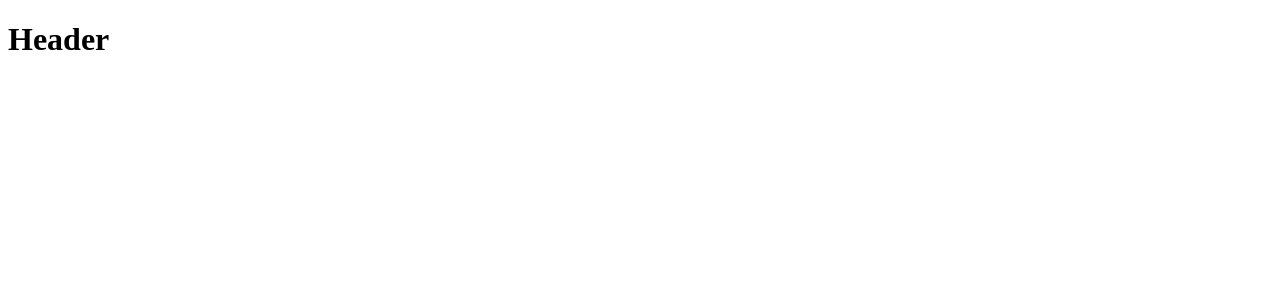
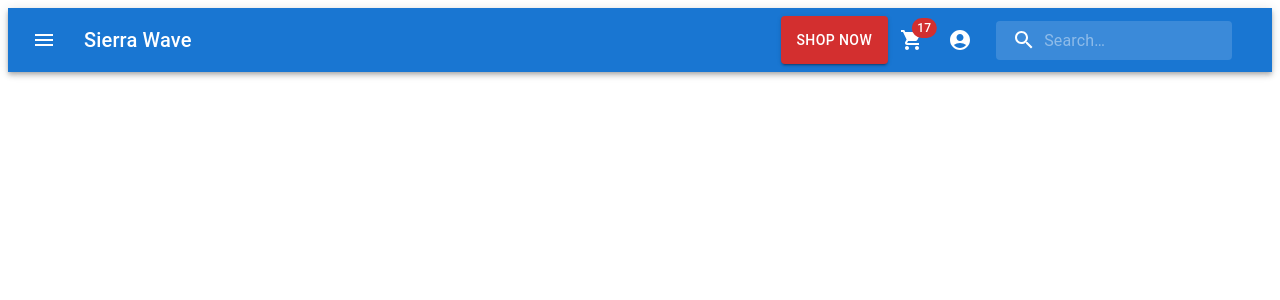
Before and after one commit to ljcuriel10/sierra-wave, a React (Create React App) app: page / in a window 1280 px wide. Shown: the top 300 px of the page. Built offline with nearby package versions, Linux system fonts and the light colour scheme.

Commit message:
Navbar initial setup

```diff
--- a/package.json
+++ b/package.json
@@ -5,6 +5,7 @@
   "dependencies": {
     "@emotion/react": "^11.9.0",
     "@emotion/styled": "^11.8.1",
+    "@mui/icons-material": "^5.6.0",
     "@mui/material": "^5.6.0",
     "@testing-library/jest-dom": "^5.16.4",
     "@testing-library/react": "^12.1.4",
--- a/public/index.html
+++ b/public/index.html
@@ -10,34 +10,11 @@
       content="Web site created using create-react-app"
     />
     <link rel="apple-touch-icon" href="%PUBLIC_URL%/logo192.png" />
-    <!--
-      manifest.json provides metadata used when your web app is installed on a
-      user's mobile device or desktop. See https://developers.google.com/web/fundamentals/web-app-manifest/
-    -->
     <link rel="manifest" href="%PUBLIC_URL%/manifest.json" />
-    <!--
-      Notice the use of %PUBLIC_URL% in the tags above.
-      It will be replaced with the URL of the `public` folder during the build.
-      Only files inside the `public` folder can be referenced from the HTML.
-
-      Unlike "/favicon.ico" or "favicon.ico", "%PUBLIC_URL%/favicon.ico" will
-      work correctly both with client-side routing and a non-root public URL.
-      Learn how to configure a non-root public URL by running `npm run build`.
-    -->
-    <title>React App</title>
+    <title>Sierra Wave</title>
   </head>
   <body>
     <noscript>You need to enable JavaScript to run this app.</noscript>
     <div id="root"></div>
-    <!--
-      This HTML file is a template.
-      If you open it directly in the browser, you will see an empty page.
-
-      You can add webfonts, meta tags, or analytics to this file.
-      The build step will place the bundled scripts into the <body> tag.
-
-      To begin the development, run `npm start` or `yarn start`.
-      To create a production bundle, use `npm run build` or `yarn build`.
-    -->
   </body>
 </html>
--- a/src/App.js
+++ b/src/App.js
@@ -1,5 +1,6 @@
 import React from "react";
 import Header from "./components/Header";
+
 
 function App() {
   return (
--- a/src/components/Header.js
+++ b/src/components/Header.js
@@ -1,11 +1,220 @@
-import React from 'react'
+import * as React from 'react';
+import { styled, alpha } from '@mui/material/styles';
+import AppBar from '@mui/material/AppBar';
+import Box from '@mui/material/Box';
+import Toolbar from '@mui/material/Toolbar';
+import IconButton from '@mui/material/IconButton';
+import Typography from '@mui/material/Typography';
+import InputBase from '@mui/material/InputBase';
+import Badge from '@mui/material/Badge';
+import MenuItem from '@mui/material/MenuItem';
+import Menu from '@mui/material/Menu';
+import MenuIcon from '@mui/icons-material/Menu';
+import SearchIcon from '@mui/icons-material/Search';
+import AccountCircle from '@mui/icons-material/AccountCircle';
+import MoreIcon from '@mui/icons-material/MoreVert';
+import ShoppingCartIcon from '@mui/icons-material/ShoppingCart';
+import { Button } from '@mui/material';
 
-const Header = () => {
+const Search = styled('div')(({ theme }) => ({
+  position: 'relative',
+  borderRadius: theme.shape.borderRadius,
+  backgroundColor: alpha(theme.palette.common.white, 0.15),
+  '&:hover': {
+    backgroundColor: alpha(theme.palette.common.white, 0.25),
+  },
+  marginRight: theme.spacing(2),
+  marginLeft: 0,
+  width: '100%',
+  [theme.breakpoints.up('sm')]: {
+    marginLeft: theme.spacing(3),
+    width: 'auto',
+  },
+}));
+
+const SearchIconWrapper = styled('div')(({ theme }) => ({
+  padding: theme.spacing(0, 2),
+  height: '100%',
+  position: 'absolute',
+  pointerEvents: 'none',
+  display: 'flex',
+  alignItems: 'center',
+  justifyContent: 'center',
+}));
+
+const StyledInputBase = styled(InputBase)(({ theme }) => ({
+  color: 'inherit',
+  '& .MuiInputBase-input': {
+    padding: theme.spacing(1, 1, 1, 0),
+    // vertical padding + font size from searchIcon
+    paddingLeft: `calc(1em + ${theme.spacing(4)})`,
+    transition: theme.transitions.create('width'),
+    width: '100%',
+    [theme.breakpoints.up('md')]: {
+      width: '20ch',
+    },
+  },
+}));
+
+export default function PrimarySearchAppBar() {
+  const [anchorEl, setAnchorEl] = React.useState(null);
+  const [mobileMoreAnchorEl, setMobileMoreAnchorEl] = React.useState(null);
+
+  const isMenuOpen = Boolean(anchorEl);
+  const isMobileMenuOpen = Boolean(mobileMoreAnchorEl);
+
+  const handleProfileMenuOpen = (event) => {
+    setAnchorEl(event.currentTarget);
+  };
+
+  const handleMobileMenuClose = () => {
+    setMobileMoreAnchorEl(null);
+  };
+
+  const handleMenuClose = () => {
+    setAnchorEl(null);
+    handleMobileMenuClose();
+  };
+
+  const handleMobileMenuOpen = (event) => {
+    setMobileMoreAnchorEl(event.currentTarget);
+  };
+
+  const menuId = 'primary-search-account-menu';
+  const renderMenu = (
+    <Menu
+      anchorEl={anchorEl}
+      anchorOrigin={{
+        vertical: 'top',
+        horizontal: 'right',
+      }}
+      id={menuId}
+      keepMounted
+      transformOrigin={{
+        vertical: 'top',
+        horizontal: 'right',
+      }}
+      open={isMenuOpen}
+      onClose={handleMenuClose}
+    >
+      <MenuItem onClick={handleMenuClose}>Profile</MenuItem>
+      <MenuItem onClick={handleMenuClose}>My account</MenuItem>
+    </Menu>
+  );
+
+  const mobileMenuId = 'primary-search-account-menu-mobile';
+  const renderMobileMenu = (
+    <Menu
+      anchorEl={mobileMoreAnchorEl}
+      anchorOrigin={{
+        vertical: 'top',
+        horizontal: 'right',
+      }}
+      id={mobileMenuId}
+      keepMounted
+      transformOrigin={{
+        vertical: 'top',
+        horizontal: 'right',
+      }}
+      open={isMobileMenuOpen}
+      onClose={handleMobileMenuClose}
+    >
+      <MenuItem>
+        <IconButton size="large" aria-label="show 4 new mails" color="inherit">
+          <Badge badgeContent={4} color="error">
+            <ShoppingCartIcon />
+          </Badge>
+        </IconButton>
+        <p>Cart</p>
+      </MenuItem>
+      <MenuItem onClick={handleProfileMenuOpen}>
+        <IconButton
+          size="large"
+          aria-label="account of current user"
+          aria-controls="primary-search-account-menu"
+          aria-haspopup="true"
+          color="inherit"
+        >
+          <AccountCircle />
+        </IconButton>
+        <p>Profile</p>
+      </MenuItem>
+    </Menu>
+  );
+
   return (
-    <div>
-        <h1>Header</h1>
-    </div>
-  )
+    <Box sx={{ flexGrow: 1, borderRadius: 16 }}>
+      <AppBar position="static">
+        <Toolbar>
+          <IconButton
+            size="large"
+            edge="start"
+            color="inherit"
+            aria-label="open drawer"
+            sx={{ mr: 2 }}
+          >
+            <MenuIcon />
+          </IconButton>
+          <Typography
+            variant="h6"
+            noWrap
+            component="div"
+            sx={{ display: { xs: 'flex', sm: 'block' } }}
+          >
+            Sierra Wave
+          </Typography>
+
+          <Box sx={{ flexGrow: 1 }} />
+          <Box sx={{ display: { xs: 'none', md: 'flex' } }}>
+            <Button variant="contained" color='error' href='/'>
+                Shop Now
+            </Button>
+            <IconButton
+              size="large"
+              aria-label="show 17 new notifications"
+              color="inherit"
+            >
+              <Badge badgeContent={17} color="error">
+                <ShoppingCartIcon />
+              </Badge>
+            </IconButton>
+            <IconButton
+              size="large"
+              edge="end"
+              aria-label="account of current user"
+              aria-controls={menuId}
+              aria-haspopup="true"
+              onClick={handleProfileMenuOpen}
+              color="inherit"
+            >
+              <AccountCircle />
+            </IconButton>
+          </Box>
+          <Box sx={{ display: { xs: 'flex', md: 'none' } }}>
+            <IconButton
+              size="large"
+              aria-label="show more"
+              aria-controls={mobileMenuId}
+              aria-haspopup="true"
+              onClick={handleMobileMenuOpen}
+              color="inherit"
+            >
+              <MoreIcon />
+            </IconButton>
+          </Box>
+          <Search>
+            <SearchIconWrapper>
+              <SearchIcon />
+            </SearchIconWrapper>
+            <StyledInputBase
+              placeholder="Search…"
+              inputProps={{ 'aria-label': 'search' }}
+            />
+          </Search>
+        </Toolbar>
+      </AppBar>
+      {renderMobileMenu}
+      {renderMenu}
+    </Box>
+  );
 }
-
-export default Header
```
Also changed, not shown: src/components/home/Featured.js (added, +9 -0 lines), src/components/home/Home.js (added, +12 -0 lines), 1 other file (tests, documents, lock files or other folders).
